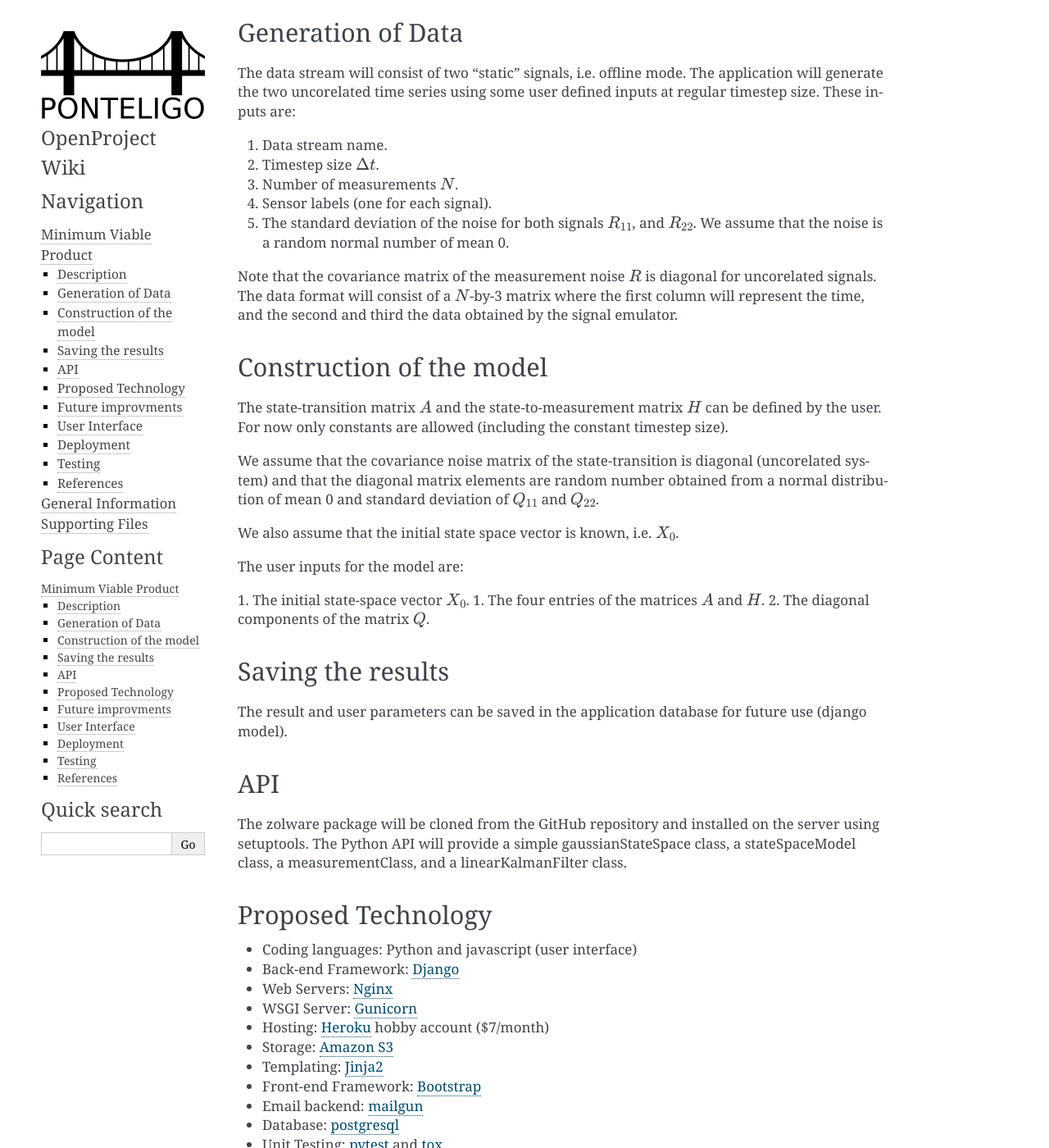
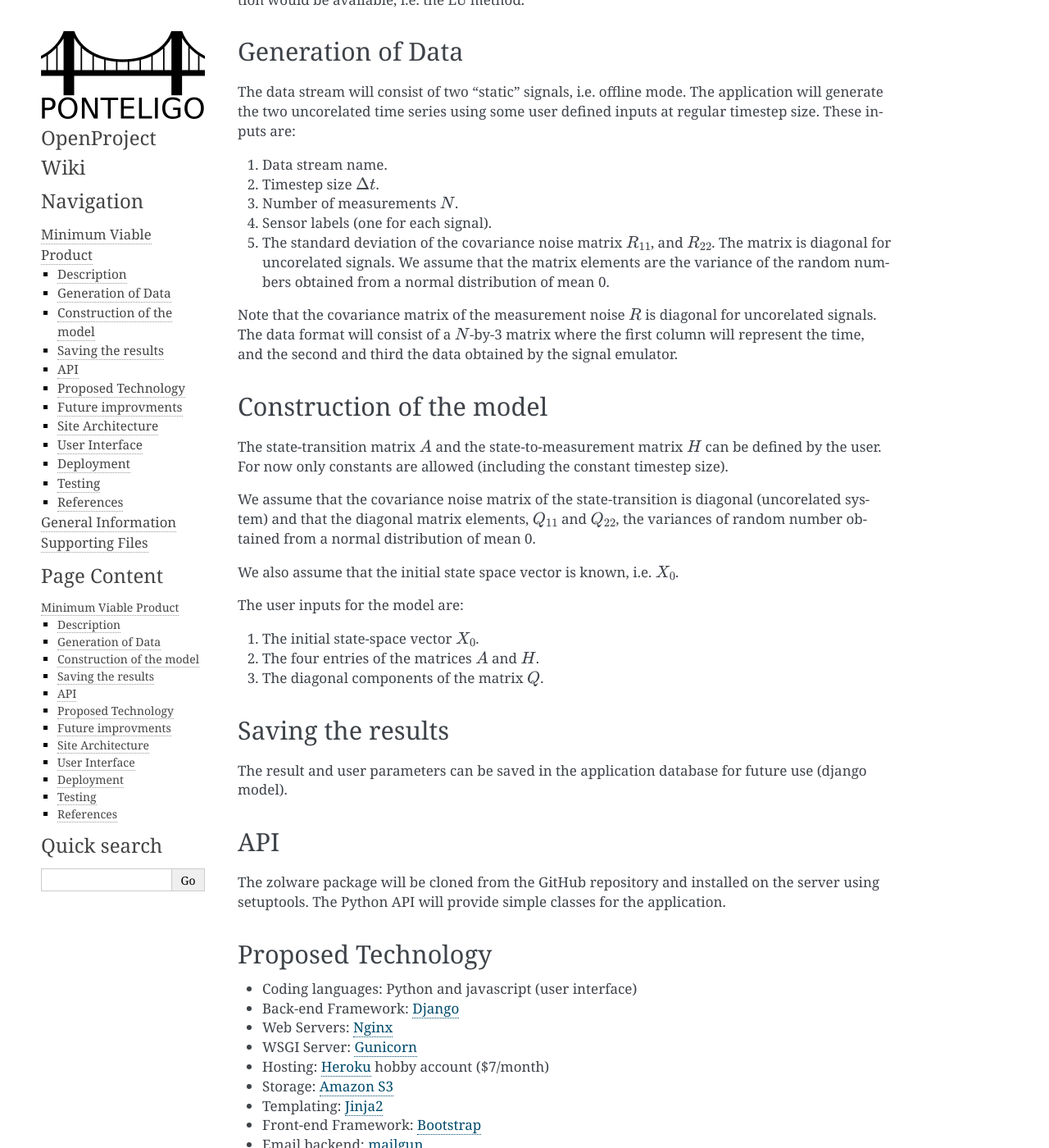
Before and after one commit to zolware/specsPonteligo, a Sphinx documentation site: the page built from doc/mvp.rst, in a window 1280 px wide and 1400 px high, scrolled down 700 px. Shown: the whole window at 82% size. Built offline with Sphinx 7.4.7, drawn with Linux system fonts in a browser that asks for light colours; some of the changed text lies outside the part shown.

Commit message:
Added a schematics of the site architecture.

```diff
--- a/doc/mvp.rst
+++ b/doc/mvp.rst
@@ -22,11 +22,12 @@
 
 The proof of concept would be a simple web application with the following components:
 
-- A home page (user view) with a menu bar
+- A home page with saved models
 - A sign In/Sign Up interface
-- An basic application database (user details, user data, user state-space models, ...)
 - A sensor emulator
 - A model constructor
+- A user view displaying the results of the prediction
+- An basic application database (user details, user data, user state-space models, ...)
 - An admin interface
 
 The web application will provide a GUI for the engineer to construct a two-state-spaces model, generate a static data stream composed of two uncorelated time series, and lauch the application to observe the results in the user view. Note that there will be no hiden state and learning algorithm procedures in the MVP. The user view will only display the data (predicted, true and real) where the predicted value will be obtained from a simple linear Kalman filter. Only one solver option would be available, i.e. the LU method.
@@ -40,7 +41,7 @@
 2. Timestep size :math:`\Delta t`.
 3. Number of measurements :math:`N`.
 4. Sensor labels (one for each signal).
-5. The standard deviation of the noise for both signals :math:`R_{11}`, and :math:`R_{22}`. We assume that the noise is a random normal number of mean 0.
+5. The standard deviation of the covariance noise matrix :math:`R_{11}`, and :math:`R_{22}`. The matrix is diagonal for uncorelated signals. We assume that the matrix elements are the variance of the random numbers obtained from a normal distribution of mean 0.
 
 Note that the covariance matrix of the measurement noise :math:`R` is diagonal for uncorelated signals. The data format will consist of a :math:`N`-by-3 matrix where the first column will represent the time, and the second and third the data obtained by the signal emulator.
 
@@ -50,15 +51,15 @@
 
 The state-transition matrix :math:`A` and the state-to-measurement matrix :math:`H` can be defined by the user. For now only constants  are allowed (including the constant timestep size).
 
-We assume that the covariance noise matrix of the state-transition is diagonal (uncorelated system) and that the diagonal matrix elements are random number obtained from a normal distribution of mean 0 and standard deviation of :math:`Q_{11}` and :math:`Q_{22}`.
+We assume that the covariance noise matrix of the state-transition is diagonal (uncorelated system) and that the diagonal matrix elements, :math:`Q_{11}` and :math:`Q_{22}`, the variances of random number obtained from a normal distribution of mean 0.
 
 We also assume that the initial state space vector is known, i.e. :math:`X_0`.
 
 The user inputs for the model are:
 
 1. The initial state-space vector :math:`X_0`.
-1. The four entries of the matrices :math:`A` and :math:`H`.
-2. The diagonal components of the matrix :math:`Q`.
+2. The four entries of the matrices :math:`A` and :math:`H`.
+3. The diagonal components of the matrix :math:`Q`.
 
 
 Saving the results
@@ -70,7 +71,7 @@
 API
 ---
 
-The zolware package will be cloned from the GitHub repository and installed on the server using setuptools. The Python API will provide a simple gaussianStateSpace class, a stateSpaceModel class, a measurementClass, and a linearKalmanFilter class.
+The zolware package will be cloned from the GitHub repository and installed on the server using setuptools. The Python API will provide simple classes for the application.
 
 
 Proposed Technology
@@ -106,6 +107,20 @@
 - Add a bayesian network visualization tool.
 - Support for varying time-step size.
 - Switch to Amazon EC2?
+
+
+Site Architecture
+-----------------
+
+.. figure:: ../images/mvp_architecture.svg
+    :name: f_architecture
+    :width: 775px
+    :align: center
+    :height: 600px
+    :alt: alternate text
+    :figclass: align-center
+
+    Schematics of the link between the components (views) of the application.
 
 User Interface
 --------------
```
Also changed, not shown: images/architecture.svg (deleted), images/mvp_architecture.svg (added).
